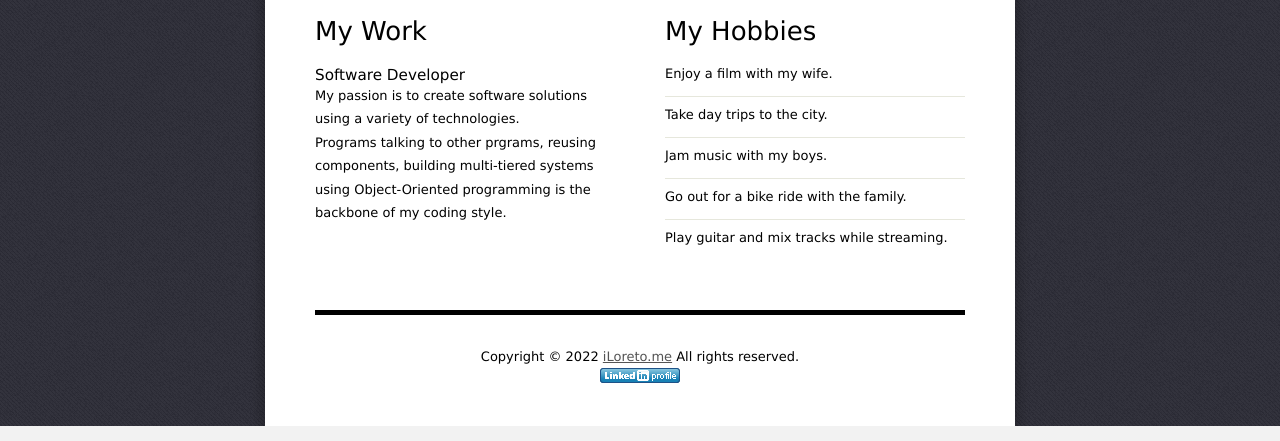
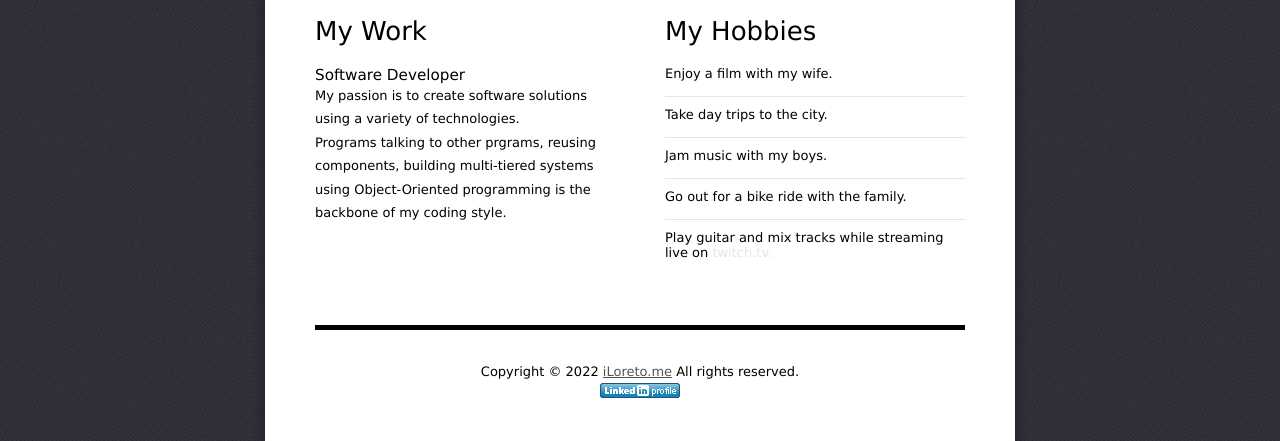
Before and after one commit to iLoreto/iloreto.me, a PHP site: page / in a window 1280 px wide. Shown: the part 718-1159 px from the top of the page. Run offline with PHP 8.4, Linux system fonts and the light colour scheme.

Commit message:
update link to twitch

```diff
--- a/index.php
+++ b/index.php
@@ -118,7 +118,7 @@
 				Go out for a bike ride with the family.
 			</li>
 			<li>
-				Play guitar and mix tracks while streaming.
+				Play guitar and mix tracks while streaming live on <a href='https://twitch.tv/djh4kor' target='_blank' >twitch.tv.</a>
 			</li>
 
 		</ul>
@@ -132,7 +132,10 @@
 
 		<a target="_blank" href="https://www.linkedin.com/in/iloreto">
 			<br>
-			<img src="images/btn_liprofile_blue_80x15.png" width="80" height="15" border="0" alt="View Ivan Loreto's profile on LinkedIn"> </a>
+			<img src="images/btn_liprofile_blue_80x15.png" width="80" height="15" border="0" alt="View Ivan Loreto's profile on LinkedIn">
+		</a>
+
+
 
 		</p>
 	</div>
```
